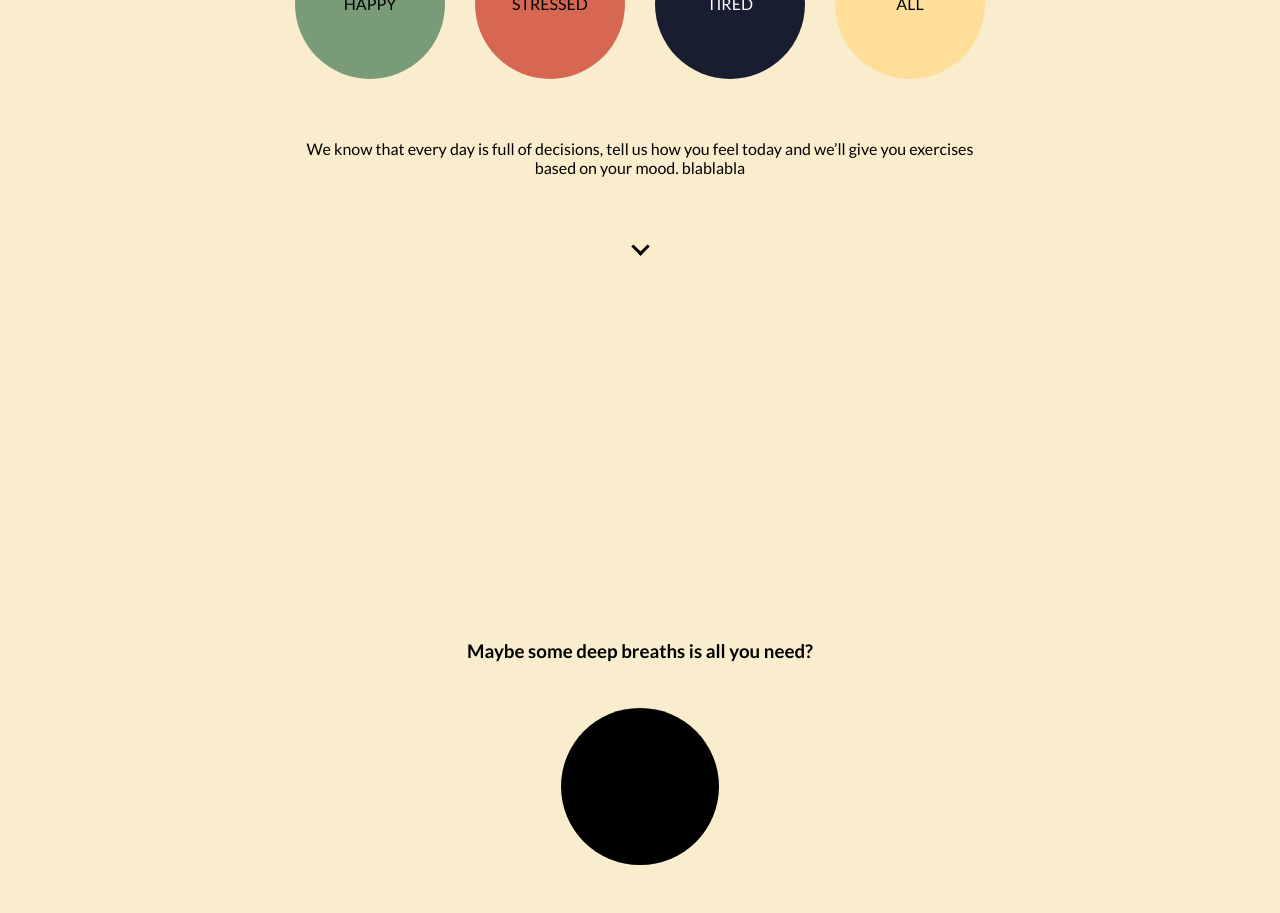
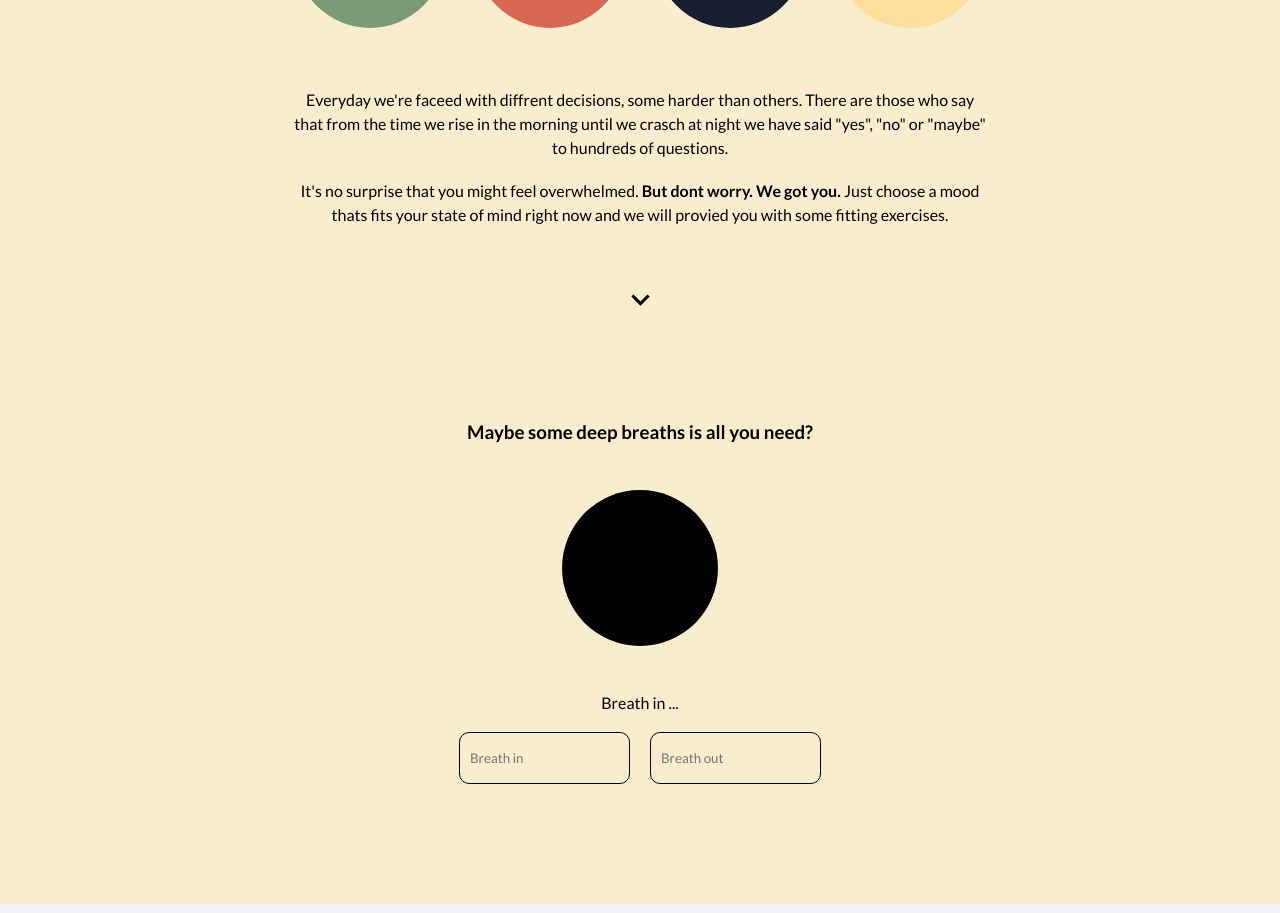
Before and after one commit to idanygo/mood-project, a Next.js app: page / in a window 1280 px wide. Shown: the part 400-1313 px from the top of the page. Built offline with nearby package versions, Linux system fonts and the light colour scheme.

Commit message:
fixed maintext and scrollarrow

```diff
--- a/pages/index.js
+++ b/pages/index.js
@@ -43,9 +43,16 @@ export default function Home() {
           </div>
           <div className={styles.text}>
             <p>
-              We know that every day is full of decisions, tell us how you feel
-              today and we’ll give you exercises based on your mood. blablabla
+              {/* We know that every day is full of decisions, tell us how you feel
+              today and we’ll give you exercises based on your mood. blablabla */}
+              Everyday we're faceed with diffrent decisions, some harder than others.
+              There are those who say that from the time we rise in the morning until we crasch at night
+              we have said "yes", "no" or "maybe" to hundreds of questions.
             </p>
+            <br />
+            <p>
+              It's no surprise that you might feel overwhelmed. <strong>But dont worry. We got you. </strong>
+              Just choose a mood thats fits your state of mind right now and we will provied you with some fitting exercises.</p>
           </div>
           <div className={styles.arrowWrapper}>
             <Scroll />
--- a/styles/Home.module.css
+++ b/styles/Home.module.css
@@ -1,3 +1,7 @@
+.text p {
+  line-height: 1.5rem;
+}
+
 .emojiContainer {
   display: flex;
   flex-wrap: wrap;
@@ -77,10 +81,6 @@
   justify-content: center;
 }
 
-.arrowWrapper {
-  align-items: flex-end;
-}
-
 @media screen and (max-width: 768px) {
   .wrapper {
     height: 100vh;
--- a/styles/Lunga.module.css
+++ b/styles/Lunga.module.css
@@ -8,7 +8,7 @@
 }
 
 .lungaWrapper {
-  height: 100vh;
+  height: calc(100vh-83px);
   display: flex;
   flex-direction: column;
   justify-content: center;
--- a/styles/globals.css
+++ b/styles/globals.css
@@ -126,3 +126,8 @@ header {
   align-items: center;
   background-color: #f1f1f1;
 }
+
+.social {
+  display: flex;
+  gap: 5px;
+}
```
